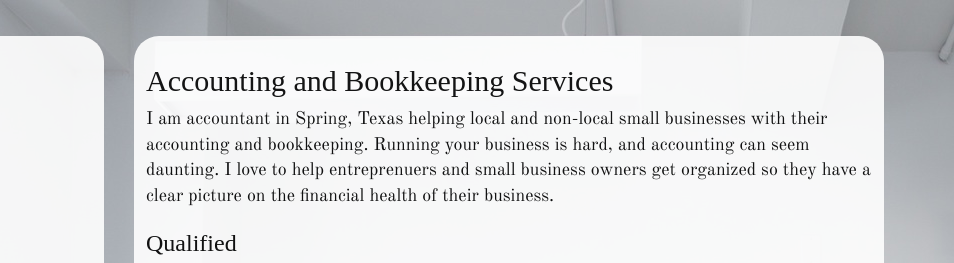
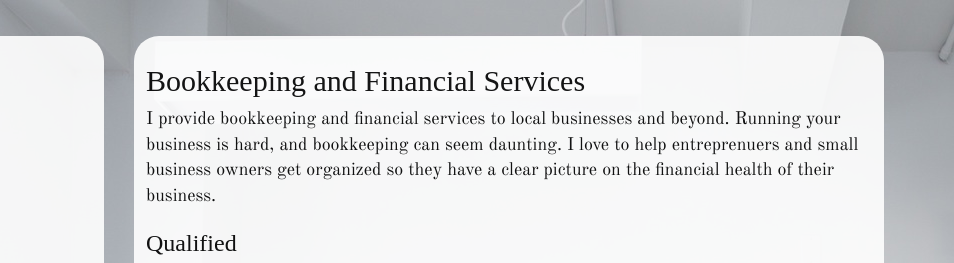
Before and after one commit to scottag99/beth, a plain HTML site: page index.html in a window 1280 px wide. Shown: the top 263 px of the page, 326-1280 px from the left. Drawn offline with nearby package versions, Linux system fonts and the light colour scheme; a web font is replaced by a local one.

Commit message:
Update index.html

```diff
--- a/index.html
+++ b/index.html
@@ -42,8 +42,8 @@
         </div>
         <div class="col-sm-8">
           <div class="content">
-            <h2>Accounting and Bookkeeping Services</h2>
-            <p>I am accountant in Spring, Texas helping local and non-local small businesses with their accounting and bookkeeping. Running your business is hard, and accounting can seem daunting. I love to help entreprenuers and small business owners get organized so they have a clear picture on the financial health of their business.</p>
+            <h2>Bookkeeping and Financial Services</h2>
+            <p>I provide bookkeeping and financial services to local businesses and beyond. Running your business is hard, and bookkeeping can seem daunting. I love to help entreprenuers and small business owners get organized so they have a clear picture on the financial health of their business.</p>
             <h3>Qualified</h3>
             <p>I received both my Bachelors and Masters in Accounting from Texas A&amp;M University while a member of their prestigious Fellows program. I have experience in public accounting during my time at <strong>PriceWaterhouseCoopers</strong> and private accounting while doing consulting and working in the oil and gas industry for <strong>Koch</strong> and <strong>Kinder Morgan</strong>.</p>
             <h3>Testimonials</h3>
```
